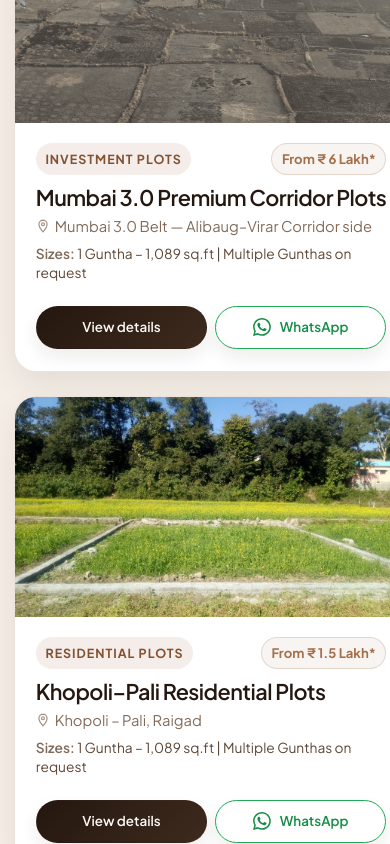
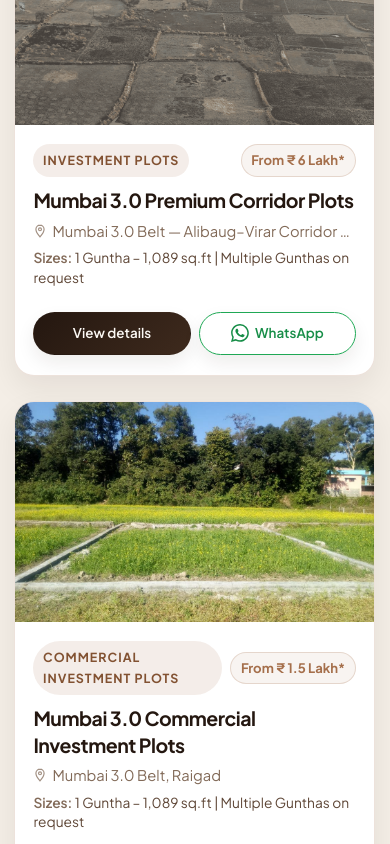
Before and after one commit to vighnahartarealty1/vighnahartarealty, a React (Vite) app: page / in a window 390 px wide. Shown: the part 2620-3464 px from the top of the page. Built offline with nearby package versions, Linux system fonts and the light colour scheme; a web font is replaced by a local one.

Commit message:
update the data of property

```diff
--- a/src/data/siteData.js
+++ b/src/data/siteData.js
@@ -218,14 +218,14 @@ const SITE_DATA = {
 
     /* ---------------------------- PROJECT 3 ---------------------------- */
     {
-      id: "khopoli-pali-residential-plots",
-      name: "Khopoli–Pali Residential Plots",
-      tagline: "Budget-friendly residential plots on the Panvel–Khopoli side",
-      type: "Residential Plots",
+      id: "mumbai-3-commercial-investment-plots",
+      name: "Mumbai 3.0 Commercial Investment Plots",
+      tagline: "Strategic commercial and investment plots in the emerging Mumbai 3.0 corridor",
+      type: "Commercial Investment Plots",
       status: "Available",
       featured: false,
-      city: "Khopoli",
-      location: "Khopoli – Pali, Raigad",
+      city: "Mumbai 3.0",
+      location: "Mumbai 3.0 Belt, Raigad",
       priceFrom: "₹ 1.5 Lakh*",
       priceNote: "Per Guntha (1,089 sq.ft), starting price",
       plotSizes: ["1 Guntha – 1,089 sq.ft", "Multiple Gunthas on request"],
@@ -240,20 +240,20 @@ const SITE_DATA = {
         "/images/projects.jpeg"
       ],
       overview:
-        "A practical option for buyers who want land at a lower entry ticket while staying connected to the MMR growth story. The Khopoli–Pali stretch offers green surroundings, good road links via the Panvel–Khopoli route and room for a future home, weekend plan or a patient long-term holding. Records are verified and the buying process stays as straightforward as on every other Vighnaharta plot.",
+        "A high-potential investment opportunity for buyers seeking strategic commercial and investment plots at an accessible entry ticket in the Mumbai 3.0 growth belt. Positioned with seamless connectivity to key infrastructure and transport links, these plots offer strong appreciation potential for business ventures, commercial setups, or long-term capital growth. All title records are 7/12 verified with clear, transparent documentation.",
       highlights: [
-        "Low entry price — a comfortable first land purchase",
-        "Green, peaceful surroundings with room to build",
-        "Connected via the Panvel–Khopoli route",
-        "Suitable for a home, weekend retreat or long-term hold",
+        "Low entry price — an accessible commercial investment opportunity",
+        "Strategic location within the Mumbai 3.0 growth belt",
+        "Connected via prime arterial highways and expressways",
+        "Suitable for commercial setups, business ventures or long-term holding",
         "7/12 checked and title trail verified",
         "Clear written agreement at booking",
         "Site visit arranged before you choose",
         "Full documentation guidance till mutation"
       ],
       plotDetails: [
-        { label: "Project Type",   value: "Residential Plots" },
-        { label: "Location",       value: "Khopoli – Pali" },
+        { label: "Project Type",   value: "Commercial Investment Plots" },
+        { label: "Location",       value: "Mumbai 3.0 Belt" },
         { label: "Unit",           value: "1 Guntha = 1,089 sq.ft" },
         { label: "Starting Price", value: "₹ 1.5 Lakh per Guntha" },
         { label: "Title",          value: "7/12 Verified, Clear Title" },
@@ -264,15 +264,15 @@ const SITE_DATA = {
         { label: "Availability",   value: "Registration Open" }
       ],
       connectivity: [
-        { place: "Panvel–Khopoli Expressway",         distance: "Nearby" },
-        { place: "Khopoli Railway Station",           distance: "Nearby" },
-        { place: "Panvel",                            distance: "Approach via expressway" },
+        { place: "Alibaug–Virar Corridor",            distance: "Nearby" },
         { place: "Navi Mumbai Int'l Airport (NMIA)",  distance: "Accessible via Panvel" },
+        { place: "Panvel Railway Station",            distance: "Nearby" },
         { place: "Mumbai–Pune Expressway",            distance: "Nearby" },
-        { place: "Local Market & Schools",            distance: "Nearby" }
+        { place: "JNPT Port Corridor",                distance: "Nearby" },
+        { place: "Local Markets & Commercial Hubs",   distance: "Nearby" }
       ],
       mapEmbed:
-        "https://www.google.com/maps?q=Khopoli%2C%20Maharashtra&output=embed"
+        "https://www.google.com/maps?q=Panvel%2C%20Maharashtra&output=embed"
     }
   ],
 
@@ -280,7 +280,7 @@ const SITE_DATA = {
   categories: [
     "All",
     "Investment Plots",
-    "Residential Plots"
+    "Commercial Investment Plots"
   ],
 
   /* =====================================================================
--- a/src/index.css
+++ b/src/index.css
@@ -1510,6 +1510,12 @@ p {
   perspective: 1200px;
 }
 
+.grid > * {
+  height: 100%;
+  display: flex;
+  flex-direction: column;
+}
+
 .card {
   background: #ffffff;
   border: 1px solid rgba(165, 111, 75, 0.2);
@@ -1519,7 +1525,8 @@ p {
   display: flex;
   flex-direction: column;
   height: 100%;
-  min-height: 520px;
+  width: 100%;
+  min-height: 500px;
   position: relative;
   transform-style: preserve-3d;
   transition: transform .28s var(--ease-spring), box-shadow .28s ease, border-color .28s ease;
@@ -1550,11 +1557,12 @@ p {
 }
 
 .card-img {
-  height: 240px;
+  height: 230px;
   flex: none;
   background: var(--sand);
   overflow: hidden;
   position: relative;
+  width: 100%;
 }
 
 .card-img img {
@@ -1623,11 +1631,15 @@ p {
 }
 
 .card-body h3 {
-  font-size: 1.35rem;
-  margin-bottom: .35rem;
+  font-size: 1.25rem;
+  font-weight: 700;
+  line-height: 1.35;
+  margin-bottom: .45rem;
+  display: -webkit-box;
+  -webkit-line-clamp: 2;
+  -webkit-box-orient: vertical;
   overflow: hidden;
-  text-overflow: ellipsis;
-  white-space: nowrap;
+  min-height: 2.7em;
 }
 
 .card-loc {
@@ -1635,6 +1647,9 @@ p {
   font-size: .92rem;
   line-height: 1.45;
   margin-bottom: .4rem;
+  white-space: nowrap;
+  overflow: hidden;
+  text-overflow: ellipsis;
 }
 
 .card-sizes {
@@ -1654,12 +1669,20 @@ p {
   display: grid;
   grid-template-columns: 1fr 1fr;
   gap: .6rem;
-  padding-top: 0.5rem;
+  padding-top: 0.75rem;
+  width: 100%;
 }
 
 .card-actions .btn {
-  padding: .78rem .6rem;
-  font-size: .9rem;
+  padding: .75rem .5rem;
+  font-size: .88rem;
+  font-weight: 600;
+  display: inline-flex;
+  align-items: center;
+  justify-content: center;
+  gap: 0.4rem;
+  min-width: 0;
+  text-align: center;
   white-space: nowrap;
 }
 
@@ -3420,7 +3443,8 @@ body.no-scroll {
 
   .card {
     height: auto;
-    min-height: 470px;
+    min-height: auto;
+    border-radius: 20px;
   }
 
   .card-img {
@@ -3432,6 +3456,15 @@ body.no-scroll {
     width: 100%;
     height: 100%;
     object-fit: cover;
+  }
+
+  .card-body {
+    padding: 1.2rem 1.15rem 1.3rem;
+  }
+
+  .card-body h3 {
+    font-size: 1.22rem;
+    min-height: auto;
   }
 
   /* Catalog toolbar on Mobile */
@@ -3792,6 +3825,20 @@ body.no-scroll {
   }
 }
 
+/* ---------- Ultra-small Phones (<= 380px) ---------- */
+@media (max-width: 380px) {
+  .card-actions {
+    grid-template-columns: 1fr;
+    gap: 0.5rem;
+  }
+
+  .card-actions .btn {
+    width: 100%;
+    padding: 0.75rem 0.8rem;
+    font-size: 0.88rem;
+  }
+}
+
 /* Reduced motion accessibility */
 @media (prefers-reduced-motion: reduce) {
   html {
--- a/src/pages/HomePage.jsx
+++ b/src/pages/HomePage.jsx
@@ -48,13 +48,12 @@ export default function HomePage({ onOpenModal }) {
 
           <div className="grid">
             {featured.map((p, idx) => (
-              <ScrollReveal key={p.id} animation="fade-up" delay={idx * 120}>
-                <PropertyCard
-                  property={p}
-                  index={idx}
-                  onOpenModal={onOpenModal}
-                />
-              </ScrollReveal>
+              <PropertyCard
+                key={p.id}
+                property={p}
+                index={idx}
+                onOpenModal={onOpenModal}
+              />
             ))}
           </div>
 
--- a/src/pages/ProjectsPage.jsx
+++ b/src/pages/ProjectsPage.jsx
@@ -61,7 +61,7 @@ export default function ProjectsPage({ onOpenModal }) {
       {/* Parallax Page Banner */}
       <PageBanner
         title="Our Curated Projects"
-        subtitle="Explore verified residential plots and strategic investment land across Panvel, Alibaug, Khopoli, and the Mumbai 3.0 corridor."
+        subtitle="Explore verified commercial and strategic investment land across Panvel, Alibaug, and the Mumbai 3.0 corridor."
         image={SITE.projectsImage || "/images/projects.jpeg"}
         // breadcrumbs={[{ label: 'Projects & Locations' }]}
       />
@@ -127,7 +127,7 @@ export default function ProjectsPage({ onOpenModal }) {
             <div className="empty-catalog">
               <div className="empty-icon">🔍</div>
               <h3>No matching projects found</h3>
-              <p>We couldn't find any listings matching "{searchQuery}". Try clearing filters or searching for Panvel, Alibaug, Khopoli, or Plots.</p>
+              <p>We couldn't find any listings matching "{searchQuery}". Try clearing filters or searching for Panvel, Alibaug, Mumbai 3.0, or Plots.</p>
               <button
                 type="button"
                 className="btn btn-brown btn-glow"
--- a/src/pages/WhyUsPage.jsx
+++ b/src/pages/WhyUsPage.jsx
@@ -85,7 +85,7 @@ export default function WhyUsPage() {
               <div className="comparison-text">
                 <p className="intro-label">Schedule a Free Consultation</p>
                 <h2>Experience the location in person.</h2>
-                <p>We arrange private guided physical visits to all our plotting projects across the Mumbai 3.0 belt (Panvel, Uran, Pen, Khopoli, Alibaug) with our senior land consultants.</p>
+                <p>We arrange private guided physical visits to all our plotting projects across the Mumbai 3.0 belt (Panvel, Uran, Pen, Alibaug) with our senior land consultants.</p>
               </div>
               <div className="comparison-action">
                 <Link to="/contact" className="btn btn-brown btn-glow">Book a Site Visit</Link>
```
